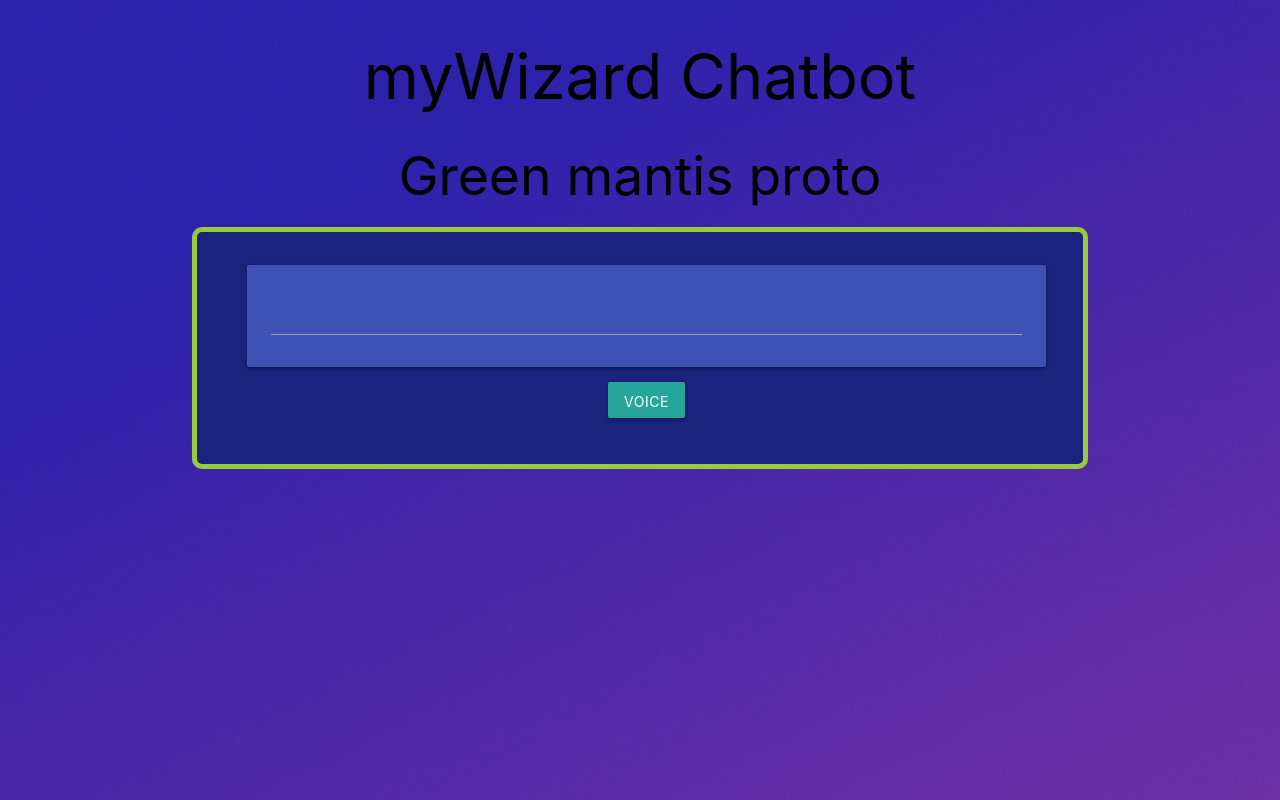
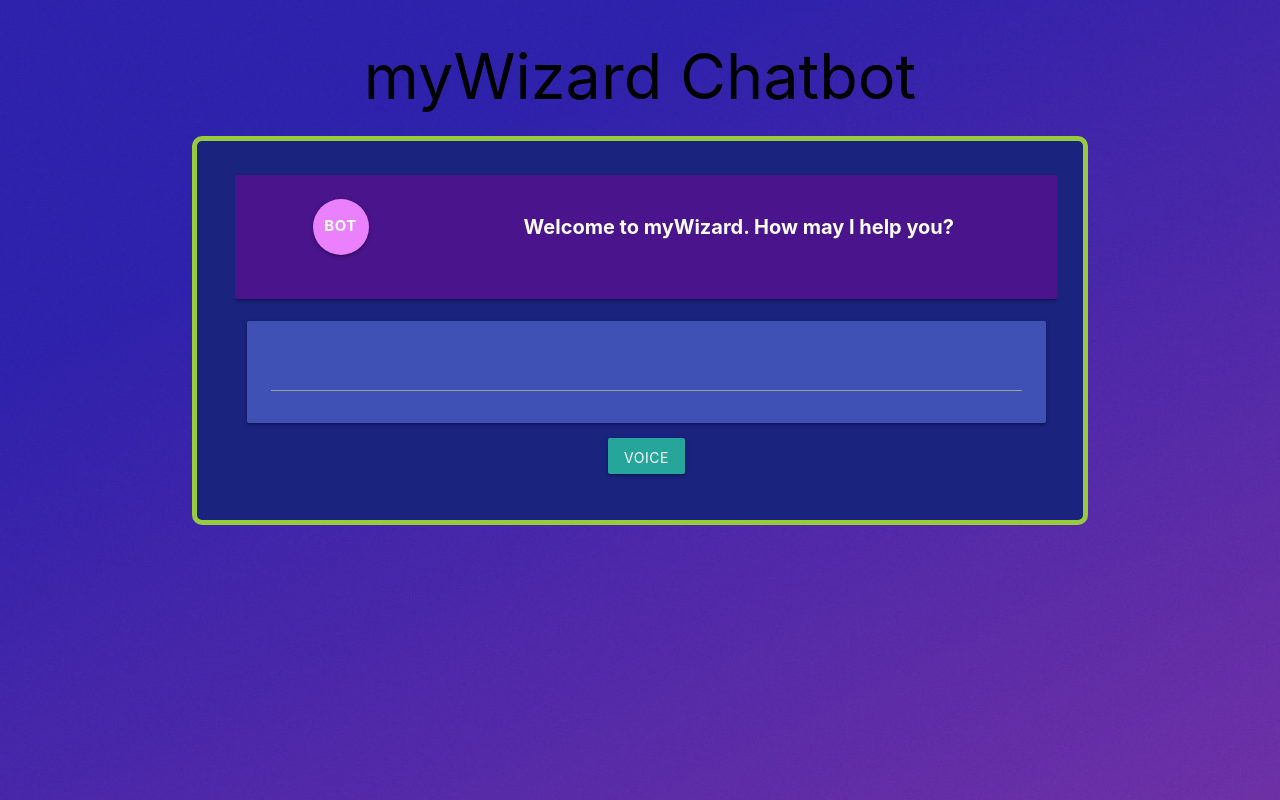
Before and after one commit to KellumDev/matis-corp-chatbot, a React (Create React App) app in the folder rn-mywizard/: page / in a window 1280 px wide. Built offline with nearby package versions, Linux system fonts and the light colour scheme.

Commit message:
welcome message added!

```diff
--- a/rn-mywizard/src/components/chatbot/SingleBotMessage.js
+++ b/rn-mywizard/src/components/chatbot/SingleBotMessage.js
@@ -3,7 +3,7 @@
 const SingleMessage = (props) => {
     return (
 
-        <div className="col s12 m8 offset-m2 l6 offset-l3">
+        <div id={props.id}className="col s12 m8 offset-m2 l6 offset-l3 single-message">
             <div className="card-panel purple darken-4 lighten-5 z-depth-1">
                 <div className="row valign-wrapper">
                     {props.speaks === 'bot' &&
--- a/rn-mywizard/src/components/chatbot/chatbot.js
+++ b/rn-mywizard/src/components/chatbot/chatbot.js
@@ -27,7 +27,8 @@
         finalTranscript: "",
         messages: [],
         SingleBotmessage: '',
-        welcomeMessage: 'Welcome to myWizard. How may I help you?'
+        welcomeMessage: 'Welcome to myWizard. How may I help you?',
+        hmeMounted: false
     }
     textQueryWrapper = async (text) => {
         let url = 'http://localhost:5000/api_dftext';
@@ -81,9 +82,9 @@
                     this.textQueryWrapper(a);
                     setTimeout(() => {
                         /**
-                         * let  messages = this.state.messages[],
-                                lastmessage = messages.length -1,
-                                result = lastmessage.msg.text.text[0];
+                         * let   let messages =  [...this.state.messages.slice(-1)],
+                       botmsg = messages.msg.text.text[0];
+
                             ;
 
                          */
@@ -141,17 +142,17 @@
 
             console.log('[STOP]')
             reconition.stop();
+            synth.cancel();
             this.setState({ listening: false });
+
         }
     }//end speechHandle
 
 
     voiceOutput = (input) => {
-
         console.log('[VOICE ENABLED]');
         var utterThis = new SpeechSynthesisUtterance(input);
         synth.speak(utterThis);
-
     }
 
     transcriptHandler = () => {
@@ -163,16 +164,16 @@
         this.setState({ finalTranscript: keystroke })
     }
 
-    componentDidMount = () => {
+    componentDidMount= () => {
         setTimeout( () => {
-            let speaks = 'bot'
+          //  let speaks = 'bot'
             console.log(this.state.welcomeMessage);
-                return <SingleBotmessage speaks={speaks} text={this.state.welcomeMessage} />;
 
-
-
+            this.setState({hmeMounted: true});
+              //  return <SingleBotmessage id={"welc-message"} speaks={speaks} text={this.state.welcomeMessage} />;
         } , 2000)
     }
+
     renderMessages(returnedMessages) {
         if (returnedMessages) {
             return returnedMessages.map((message, i) => {
@@ -184,9 +185,15 @@
     }
 
     render() {
+        let homeCm = "";
+        if(this.state.hmeMounted){
+            homeCm=<SingleBotmessage id={"welc-message"} speaks={'bot'} text={this.state.welcomeMessage} />;
+        }
         return (
+
             <div style={styles.cbcontainer}>
                 <div id="chatbot" style={{ height: '100%', width: '100%', overflow: 'auto' }}>
+                {homeCm}
                     {this.renderMessages(this.state.messages)}
                     {/* <SingleBotmessage speaks={'bot'} text={this.state.welcomeMessage} /> */}
                     <InputBox
--- a/rn-mywizard/src/components/pages/LandingPage.js
+++ b/rn-mywizard/src/components/pages/LandingPage.js
@@ -10,7 +10,7 @@
         <div className="Landing-Page" style={styles.background} >
 
             <h1>myWizard Chatbot</h1>
-            <h2>Green mantis proto</h2>
+
             <Chatbot />
         </div>
     )
```
